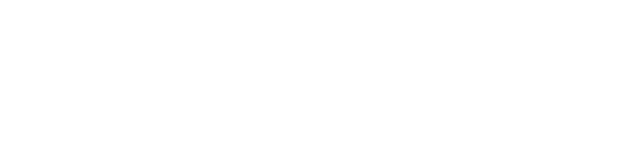
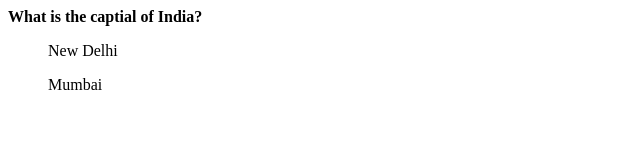
Before and after one commit to acciojob/trivia-ravi-teja30, a website: page main.html in a window 1280 px wide. Shown: the whole page, without its empty margins (0-640 px from the left). Drawn offline with Linux system fonts and the light colour scheme.

Commit message:
created a submission

```diff
--- a/main.html
+++ b/main.html
@@ -8,6 +8,11 @@
 
 <body>
 	<!-- the entire body must be written by student -->
+	<a><b>What is the captial of India?</b></a>
+
+		<blockquote>New Delhi</blockquote>
+		<blockquote>Mumbai</blockquote>
+
     <script type="text/javascript" src="./script.js">
 </script>
 
```
